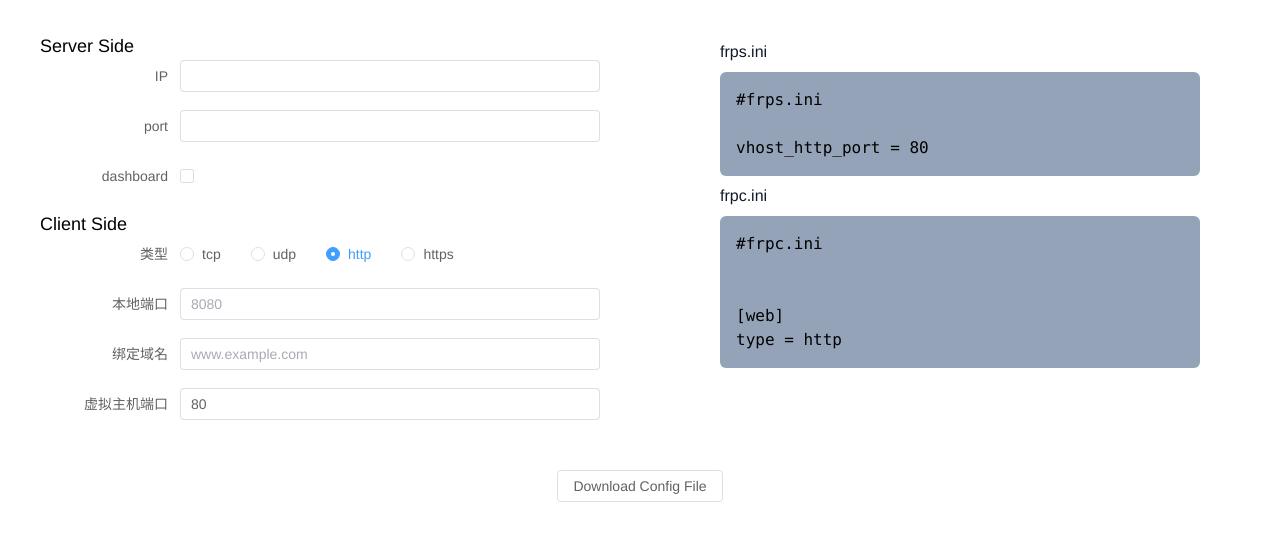
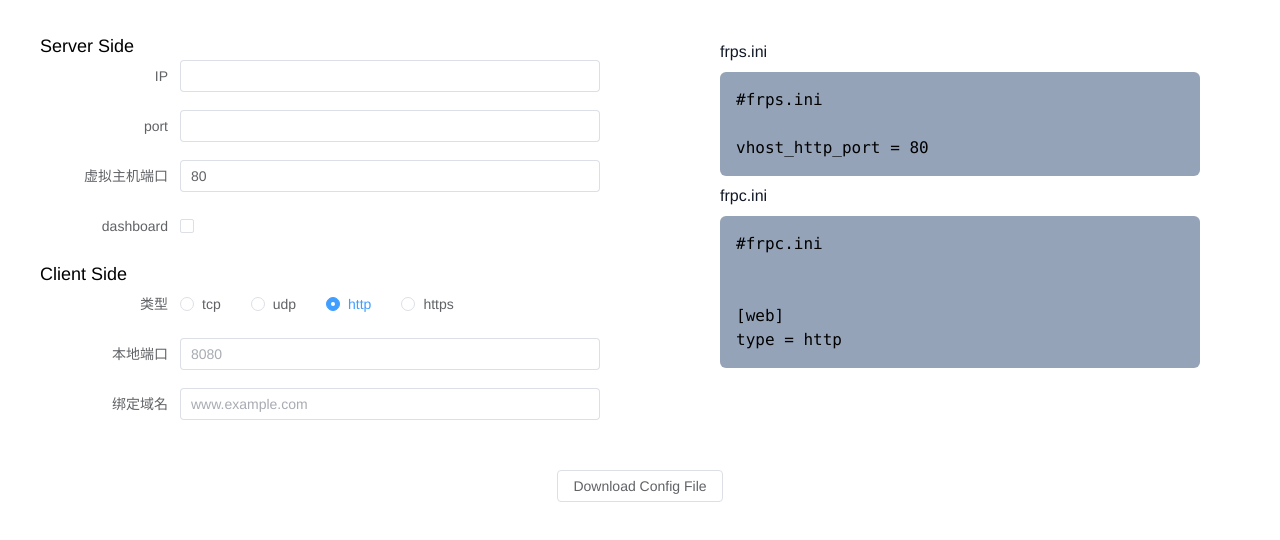
Before and after one commit to JunIce/frp-visual-config, a Vue app: page / in a window 1280 px wide. Shown: the top 540 px of the page. Built offline with nearby package versions, Linux system fonts and the light colour scheme.

Commit message:
fix(): fix bind error

```diff
--- a/src/components/ClientConfig.vue
+++ b/src/components/ClientConfig.vue
@@ -41,9 +41,6 @@
           v-model="state.custom_domains"
           placeholder="www.example.com"
         ></el-input>
-      </el-form-item>
-      <el-form-item label="虚拟主机端口" prop="vhost_http_port">
-        <el-input v-model="state.vhost_http_port" placeholder="80"></el-input>
       </el-form-item>
     </template>
 
--- a/src/components/ServerConfig.vue
+++ b/src/components/ServerConfig.vue
@@ -6,6 +6,9 @@
       </el-form-item>
       <el-form-item label="port">
         <el-input v-model="state.port" />
+      </el-form-item>
+      <el-form-item v-if="client.type === 'http'" label="虚拟主机端口" prop="vhost_http_port">
+        <el-input v-model="client.vhost_http_port" placeholder="80"></el-input>
       </el-form-item>
       <el-form-item label="dashboard">
         <el-checkbox v-model="state.dashboard" />
@@ -26,6 +29,8 @@
 </template>
 <script lang="ts" setup>
 import { useServer } from "../store/server";
+import { useClient } from "../store/client";
 const state = useServer();
+const client = useClient();
 </script>
 <style></style>
--- a/src/views/Panel.vue
+++ b/src/views/Panel.vue
@@ -56,6 +56,10 @@ const serverConf = computed(() => {
     str += `\nvhost_http_port = ${clientState.vhost_http_port}`;
   }
 
+  if (clientState.type === "https") {
+    str += `\nvhost_https_port = 443`;
+  }
+
   if (serverState.dashboard) {
     str += `\n\ndashboard_port = ${serverState.dashboard_port}`;
     str += `\ndashboard_user = ${serverState.dashboard_user}`;
@@ -68,10 +72,6 @@ const clientConf = computed(() => {
   let str = "#frpc.ini\n";
   if (serverState.IP || serverState.port) {
     str += `\n[common]\nserver_addr = ${serverState.IP}\nserver_port = ${serverState.port}`;
-  }
-
-  if (clientState.type === "https") {
-    str += `\nvhost_https_port = 443`;
   }
 
   if (clientState.type === "http") {
```
